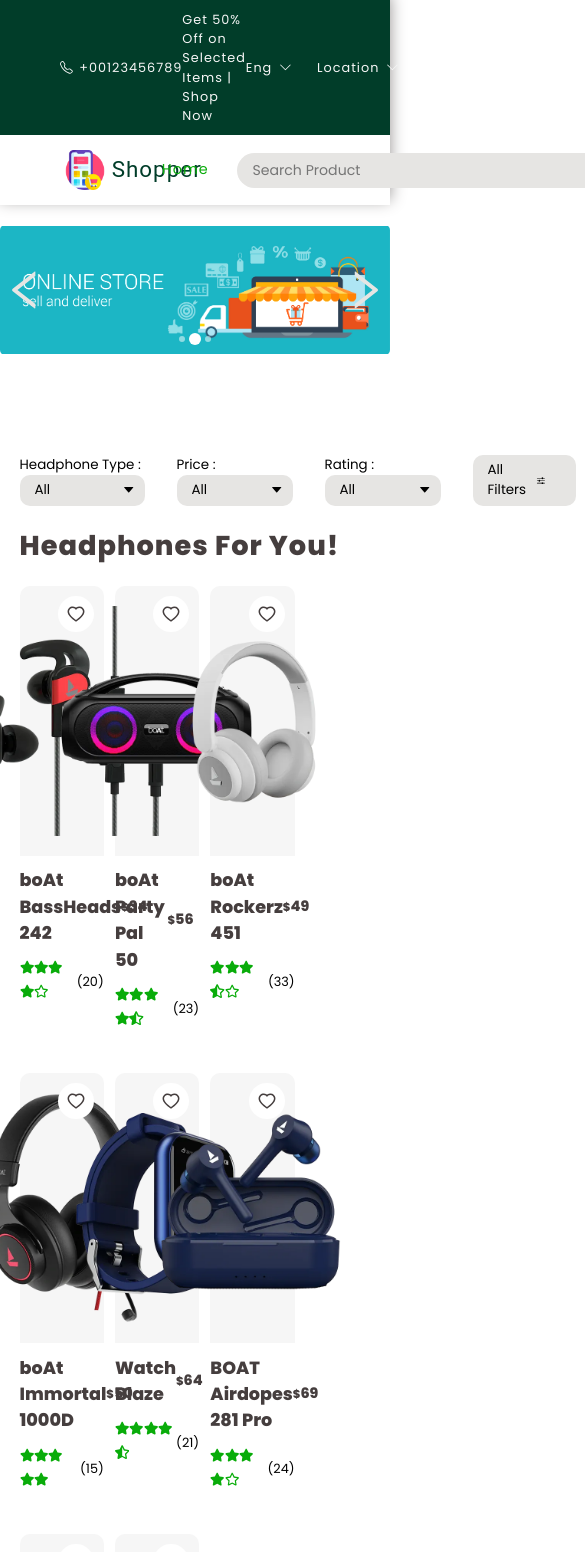
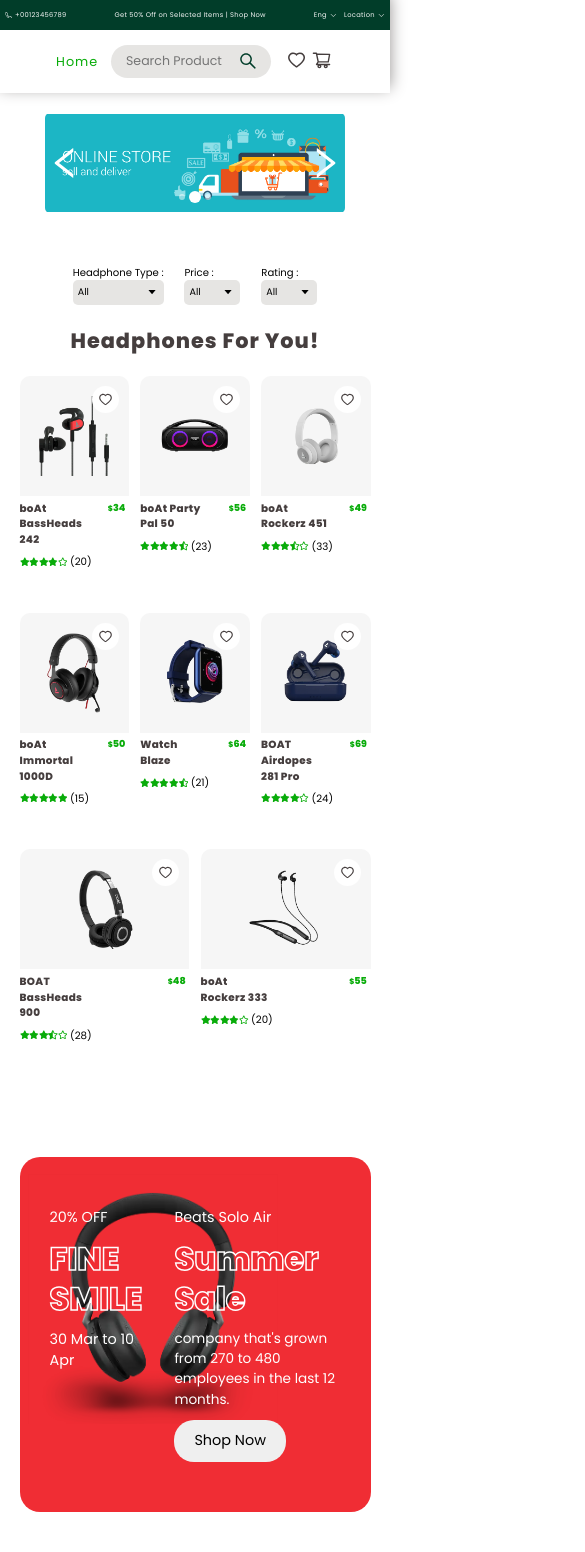
Before and after one commit to bipinemp/Ecommerce, a React (Vite) app: page / in a window 390 px wide. Shown: the top 1552 px of the page, 585 px wide, since content can reach past the window. Built offline with nearby package versions, Linux system fonts and the light colour scheme.

Commit message:
added responsiveness part 1

```diff
--- a/src/components/Banner.jsx
+++ b/src/components/Banner.jsx
@@ -10,7 +10,7 @@
   return (
     <div className="banner">
       <Carousel autoSlide={true}>
-        {images.map((s) => (
+        {images.map((s, i) => (
           <img
             src={s}
             alt="bannerimg"
@@ -18,7 +18,9 @@
               objectFit: "contain",
               filter: "brightness(105%)",
               borderRadius: "5px",
+              userSelect: "none",
             }}
+            key={i}
           />
         ))}
       </Carousel>
--- a/src/components/Carousel.jsx
+++ b/src/components/Carousel.jsx
@@ -41,15 +41,17 @@
       >
         <AiOutlineLeft
           onClick={prev}
-          fontSize="50px"
-          color="var(--LightLightBlack)"
+          fontSize="40px"
+          color="var(--White)"
           cursor="pointer"
+          id="bannerbtn"
         />
         <AiOutlineRight
           onClick={next}
-          fontSize="50px"
-          color="var(--LightLightBlack)"
+          fontSize="40px"
+          color="var(--White)"
           cursor="pointer"
+          id="bannerbtn"
         />
       </div>
       <div style={{ position: "absolute", bottom: "10px", right: 0, left: 0 }}>
--- a/src/components/Favourite.jsx
+++ b/src/components/Favourite.jsx
@@ -12,12 +12,15 @@
       <h1 className="favtitle">Favourites</h1>
       {state.favourite.length > 0 ? (
         <div className="favouriteitems">
-          {state.favourite.map((prod) => (
+          {state.favourite.map((prod, i) => (
             <div
+              key={i}
               className="favouriteitem"
               onClick={() => navigate(`/product/${prod.id}`)}
             >
-              <img src={prod.images[0]} alt="product" />
+              <div className="img">
+                <img src={prod.images[0]} alt="product" />
+              </div>
               <h1>{prod.name}</h1>
               <Rating stars={prod.rating} reviews={prod.reviews} />
             </div>
--- a/src/components/Filter.jsx
+++ b/src/components/Filter.jsx
@@ -38,7 +38,7 @@
           <option value="airpod">Airpod</option>
         </select>
         <span className="icon-container">
-          <AiOutlineCaretDown />
+          <AiOutlineCaretDown className="downicon" />
         </span>
       </div>
       <div>
@@ -49,7 +49,7 @@
           <option value="highprice">High - Low</option>
         </select>
         <span className="icon-container">
-          <AiOutlineCaretDown />
+          <AiOutlineCaretDown className="downicon" />
         </span>
       </div>
       <div>
@@ -60,12 +60,8 @@
           <option value="highrating">High - Low</option>
         </select>
         <span className="icon-container">
-          <AiOutlineCaretDown />
+          <AiOutlineCaretDown className="downicon" />
         </span>
-      </div>
-      <div>
-        <p>All Filters</p>
-        <IoOptions />
       </div>
     </div>
   );
--- a/src/components/Footer.jsx
+++ b/src/components/Footer.jsx
@@ -10,13 +10,13 @@
       <div className="footer1">
         <div>
           <p>20% OFF</p>
-          <h1>FINE SMILE</h1>
+          <h1 id="finesmile">FINE SMILE</h1>
           <p>30 Mar to 10 Apr</p>
         </div>
         <img src={headphones_c_1} alt="" />
         <div>
           <p>Beats Solo Air</p>
-          <h1>Summer Sale</h1>
+          <h1 id="finesmile">Summer Sale</h1>
           <p className="company">
             company that's grown from 270 to 480 employees in the last 12
             months.
--- a/src/components/Navbar.jsx
+++ b/src/components/Navbar.jsx
@@ -17,6 +17,7 @@
   const { state: state1 } = useContext(cartContext);
   const [searchValue, setSearchValue] = useState("");
   const [showDropdown, setShowDropdown] = useState(false);
+  const [display, setDisplay] = useState(false);
 
   const handleChange = (e) => {
     setSearchValue(e.target.value);
@@ -35,7 +36,14 @@
     return () => {
       document.removeEventListener("mousedown", handler);
     };
-  });
+  }, []);
+
+  const searchFocus = () => {
+    setDisplay(!display);
+  };
+  const searchFocusOut = () => {
+    setDisplay(false);
+  };
 
   return (
     <div className="navbar">
@@ -64,7 +72,7 @@
           <span>Shopper</span>
         </div>
         <ul>
-          <li>
+          <li id={display ? "none" : "notnone"}>
             <NavLink
               to="/"
               style={({ isActive }) => ({
@@ -84,6 +92,9 @@
                 placeholder="Search Product"
                 value={searchValue}
                 onChange={handleChange}
+                onFocus={searchFocus}
+                onBlur={searchFocusOut}
+                id="searchinput"
               />
               {showDropdown && (
                 <div className="dropdown" ref={ref}>
@@ -106,19 +117,21 @@
                       >
                         <img src={item.images[0]} alt="product" />
                         <p>{item.name}</p>
-                        <p>$ {item.price}</p>
+                        <p style={{ fontWeight: "bold" }}>${item.price}</p>
                       </div>
                     ))}
                 </div>
               )}
             </div>
+
+            <div id={display ? "none" : "notnone"}>
               <NavLink
                 to="/favourites"
                 style={({ isActive }) => ({
                   color: isActive ? "var(--LightGreen)" : "var(--DarkBlack)",
                 })}
               >
-              <AiOutlineHeart fontSize="25px" />
+                <AiOutlineHeart fontSize="25px" className="navicon" />
               </NavLink>
               <NavLink
                 to="/cart"
@@ -127,9 +140,10 @@
                 })}
                 className="cartlink"
               >
-              <AiOutlineShoppingCart fontSize="25px" />
+                <AiOutlineShoppingCart fontSize="25px" className="navicon" />
                 {state1.cart.length > 0 && <span>{state1.cart.length}</span>}
               </NavLink>
+            </div>
           </li>
         </ul>
       </nav>
--- a/src/components/Products.jsx
+++ b/src/components/Products.jsx
@@ -19,7 +19,7 @@
       <Filter />
       <h1 className="producttitle">Headphones For You!</h1>
       <div className="productPage">
-        {state.filter.map((item) => {
+        {state.filter.map((item, index) => {
           const img = item.images[0];
           const isFavourite = state1.favourite.includes(item);
 
@@ -31,6 +31,7 @@
                   navigate(`/product/${item.id}`);
                 }
               }}
+              key={index}
             >
               <div className="img">
                 <img src={img} alt="product" />
@@ -40,6 +41,7 @@
                     event.stopPropagation();
                     addtofavourite(item);
                   }}
+                  style={{ border: isFavourite && "1px solid var(--error)" }}
                 >
                   {isFavourite ? (
                     <AiFillHeart
--- a/src/styles/favourite.css
+++ b/src/styles/favourite.css
@@ -15,9 +15,10 @@
 .favouriteitems {
   display: flex;
   flex-wrap: wrap;
+  align-items: flex-start;
   gap: 0.7em;
 }
-.favouriteitem {
+.favouriteitems .favouriteitem {
   width: 24%;
   cursor: pointer;
   display: flex;
@@ -27,16 +28,24 @@
   gap: 5px;
   margin-bottom: 30px;
 }
+
 .favouriteitem h1 {
-  font-size: 1.2em;
+  font-size: 1em;
   pointer-events: none;
+}
+.favouriteitem .img {
+  position: relative;
+  width: 100%;
+  background-color: var(--LightLightBlack);
+  display: flex;
+  justify-content: center;
+  align-items: center;
+  border-top-left-radius: 10px;
+  border-top-right-radius: 10px;
 }
 .favouriteitem img {
   padding: 20px;
-  max-width: 250px;
-  background-color: var(--LightLightBlack);
-  border-top-left-radius: 10px;
-  border-top-right-radius: 10px;
+  max-width: 180px;
 }
 .errorfav {
   display: flex;
@@ -60,4 +69,42 @@
   font-size: 0.8em;
   font-weight: normal;
   letter-spacing: 2px;
+  border: 1px solid transparent;
 }
+
+/* Media Queriex starts from here  */
+@media only screen and (max-width: 1024px) {
+  .favouriteitems .favouriteitem {
+    width: 32%;
+  }
+  .favouriteitem img {
+    max-width: 120px;
+  }
+  .favouriteitem h1 {
+    font-size: 0.65rem;
+  }
+}
+
+@media only screen and (max-width: 768px) {
+  .favouriteitems {
+    justify-content: center;
+  }
+  .favouriteitems .favouriteitem {
+    width: 31%;
+  }
+}
+
+@media only screen and (max-width: 425px) {
+  .favouriteitems .favouriteitem {
+    width: 30%;
+  }
+  .favouriteitem img {
+    max-width: 80px;
+  }
+  .favouriteitem h1 {
+    font-size: 0.55rem;
+  }
+  .icon {
+    font-size: 0.6rem;
+  }
+}
--- a/src/styles/footer.css
+++ b/src/styles/footer.css
@@ -28,7 +28,7 @@
 .footer1 div:nth-child(1) {
   display: flex;
   flex-direction: column;
-  gap: 1em;
+  gap: 10px;
 }
 .footer1 div:nth-child(1) p {
   font-size: 1.2em;
@@ -38,7 +38,7 @@
   line-height: 70px;
 }
 .footer1 img {
-  width: 680px;
+  max-width: 550px;
   position: absolute;
   top: 50%;
   right: 50%;
@@ -57,8 +57,10 @@
   font-size: 0.85em;
 }
 .footer1 div:nth-child(3) h1 {
-  font-size: 3.2em;
+  font-size: 4.2rem;
   line-height: 70px;
+  color: transparent;
+  -webkit-text-stroke: 1.5px var(--White);
 }
 .footer1 div:nth-child(3) button {
   width: fit-content;
@@ -74,3 +76,67 @@
 .footer1 div:nth-child(3) button:hover {
   transform: scale(0.9);
 }
+#finesmile {
+  color: transparent;
+  -webkit-text-stroke: 1.5px var(--White);
+  z-index: 10;
+}
+
+/* Media Queries starts from here */
+@media only screen and (max-width: 1024px) {
+  .footer1 {
+    gap: 5rem;
+  }
+  .footer img {
+    max-width: 300px;
+    z-index: 1;
+  }
+}
+
+@media only screen and (max-width: 768px) {
+  .footer1 {
+    gap: 5rem;
+    padding: 50px 30px;
+  }
+  .footer1 p {
+    z-index: 2;
+  }
+  #finesmile {
+    font-size: 2rem;
+    line-height: 40px;
+  }
+  .footer1 {
+    align-items: flex-start;
+  }
+  .footer1 div:nth-child(1) p {
+    font-size: 0.9rem;
+  }
+}
+
+@media only screen and (max-width: 425px) {
+  .footer1 {
+    gap: 2em;
+  }
+  .footer img {
+    max-width: 250px;
+    top: 40%;
+  }
+  .footer1 div:nth-child(3) p:nth-child(1) {
+    font-size: 0.9rem;
+  }
+}
+
+@media only screen and (max-width: 375px) {
+  #finesmile {
+    font-size: 1.7rem;
+  }
+  .footer1 div:nth-child(3) button {
+    background: transparent;
+    color: var(--White);
+    border: 1.5px solid var(--White);
+  }
+  .footer2 {
+    margin-top: 100px;
+    font-size: 0.6rem;
+  }
+}
--- a/src/styles/home.css
+++ b/src/styles/home.css
@@ -4,11 +4,27 @@
   gap: 5em;
 }
 .banner {
-  max-width: 1000px;
+  width: 1000px;
   margin: 20px auto;
 }
+
+/* Media Queries starts here  */
+
 @media only screen and (max-width: 1024px) {
   .banner {
     max-width: 680px;
   }
 }
+@media only screen and (max-width: 768px) {
+  .banner {
+    max-width: 400px;
+  }
+}
+@media only screen and (max-width: 425px) {
+  .banner {
+    max-width: 300px;
+  }
+  .home {
+    gap: 2em;
+  }
+}
--- a/src/styles/navbar.css
+++ b/src/styles/navbar.css
@@ -16,7 +16,7 @@
   display: flex;
   justify-content: space-between;
   padding: 10px 60px;
-  font-size: 0.8em;
+  font-size: 0.8rem;
   letter-spacing: 1px;
 }
 .topnavbar ul li:first-child {
@@ -61,6 +61,10 @@
   align-items: center;
   gap: 1em;
 }
+nav ul li:nth-child(2) div:nth-child(2) {
+  display: flex;
+  gap: 1em;
+}
 .search {
   position: relative;
   display: flex;
@@ -88,7 +92,7 @@
 }
 .dropdown {
   display: flex;
-  max-height: 60vh;
+  max-height: 30vh;
   flex-direction: column;
   position: absolute;
   top: 60px;
@@ -126,21 +130,101 @@
   position: relative;
 }
 .cartlink span {
+  width: 25px;
+  text-align: center;
   display: flex;
+  justify-content: center;
+  align-items: center;
   position: absolute;
   top: -10px;
   left: 17px;
   background-color: var(--LightGreen);
-  padding: 1px 7px;
+  padding: 3px 0px;
   border-radius: 50%;
   color: var(--White);
   font-family: var(--TextFont);
-  font-size: 0.8em;
+  font-size: 0.65rem;
   border: 2px solid var(--White);
 }
 
 /* Media Queries for navbar  */
-/* @media only screen and (max-width: 1024px) {
+@media only screen and (max-width: 1024px) {
   .topnavbar ul {
+    font-size: 0.7rem;
+    padding: 10px 20px;
   }
-} */
+  nav {
+    padding: 15px 40px;
+  }
+  .search input {
+    width: 350px;
+  }
+  .logo {
+    font-size: 0.9rem;
+  }
+}
+
+@media only screen and (max-width: 768px) {
+  .dropdown {
+    font-size: 0.6rem;
+    padding: 10px;
+  }
+  .searchproduct img {
+    max-width: 40px;
+  }
+  .search input {
+    max-width: 280px;
+  }
+  .logo {
+    display: none;
+  }
+  .topnavbar ul {
+    font-size: 0.5rem;
+    letter-spacing: 0.3px;
+    padding: 10px;
+  }
+  nav {
+    padding: 15px 20px;
+    justify-content: center;
+    align-items: center;
+  }
+  nav ul {
+    font-size: 0.8rem;
+    gap: 1em;
+  }
+}
+
+@media only screen and (max-width: 425px) {
+  .topnavbar ul {
+    padding: 10px 5px;
+    font-size: 0.42rem;
+    letter-spacing: none;
+  }
+  .topnavbar ul li:nth-child(3) {
+    gap: 7px;
+  }
+  nav ul {
+    gap: 1em;
+  }
+  nav .navicon {
+    font-size: 1.4em;
+    padding-top: 5px;
+  }
+  nav ul li:nth-child(2) div:nth-child(2) {
+    gap: 5px;
+  }
+  .search input {
+    max-width: 160px;
+    padding: 7px 40px 7px 15px;
+    transition: all 200ms ease-out;
+  }
+  #searchinput:focus {
+    max-width: 280px;
+  }
+  #none {
+    display: none;
+  }
+  #notnone {
+    display: block;
+  }
+}
--- a/src/styles/products.css
+++ b/src/styles/products.css
@@ -28,7 +28,7 @@
 }
 .product img {
   z-index: 50;
-  max-width: 230px;
+  max-width: 180px;
   object-fit: contain;
   border-top-left-radius: 10px;
   border-top-right-radius: 10px;
@@ -57,8 +57,10 @@
 }
 .product .names h1 {
   font-family: var(--TextFont);
-  font-size: 1.1em;
+  font-size: 1rem;
   color: var(--DarkBlack);
+  width: fit-content;
+  word-break: break-word;
 }
 
 .product .names p span {
@@ -66,8 +68,8 @@
 }
 .product .names p {
   font-family: var(--TextFont);
-  font-size: 0.9em;
-  color: var(--DarkBlack);
+  font-size: 1em;
+  color: var(--LightGreen);
   font-weight: bold;
 }
 .product button {
@@ -137,28 +139,21 @@
   outline-color: transparent;
 }
 .filter div {
-  position: relative;
   display: flex;
   flex-direction: column;
   font-family: var(--TextFont);
   font-size: 0.84em;
 }
+
 .filter div .icon-container {
-  width: 20px;
-  position: absolute;
-  right: 3px;
-  bottom: 2.5px;
+  position: relative;
+  display: flex;
   pointer-events: none;
 }
-.filter div:last-child {
-  background-color: var(--LightLightBlack);
-  padding: 5px 30px 5px 15px;
-  display: flex;
-  flex-direction: row;
-  align-items: center;
-  gap: 0.5em;
-  align-self: flex-end;
-  border-radius: 10px;
+.filter div .icon-container .downicon {
+  position: absolute;
+  right: 7px;
+  bottom: 7.5px;
 }
 
 /* For singleProduct.jsx */
@@ -311,3 +306,101 @@
   display: flex;
   justify-content: center;
 }
+
+/* Media Queries starts here  */
+@media only screen and (max-width: 1024px) {
+  .filter {
+    justify-content: center;
+  }
+  .products .producttitle {
+    text-align: center;
+  }
+  .productPage .product {
+    width: 32%;
+  }
+  .product img {
+    max-width: 120px;
+  }
+  .product .names p {
+    font-size: 0.8rem;
+  }
+  .product .names h1 {
+    font-size: 0.7rem;
+  }
+}
+@media only screen and (max-width: 768px) {
+  .filter {
+    gap: 1.5em;
+  }
+  .filter select {
+    padding: 5px 0px 5px 10px;
+    border-radius: 5px;
+    font-size: 0.6rem;
+  }
+  .filter span {
+    font-size: 0.8rem;
+  }
+  .filter div .icon-container .downicon {
+    bottom: 6px;
+  }
+  .productPage .product {
+    width: 31%;
+  }
+  .product .names {
+    align-items: flex-start;
+  }
+  .product .names h1 {
+    width: 70px;
+    font-size: 0.65rem;
+    letter-spacing: 0.3px;
+  }
+  .product .names p {
+    font-size: 0.6rem;
+  }
+  .product .img span {
+    padding: 5px;
+  }
+  .iconheart {
+    font-size: 15px;
+  }
+  .rating {
+    font-size: 0.8rem;
+  }
+  .icon {
+    font-size: 0.7rem;
+  }
+  .product {
+    gap: 0.3em;
+  }
+  .product img {
+    max-width: 100px;
+  }
+}
+
+@media only screen and (max-width: 425px) {
+  .filter {
+    gap: 1.3em;
+  }
+  .filter span {
+    font-size: 0.63rem;
+  }
+  .filter select {
+    padding: 5px 0px 5px 5px;
+  }
+  .products .producttitle {
+    font-size: 1.3rem;
+  }
+  .products {
+    padding-bottom: 50px;
+  }
+  .filter div .icon-container .downicon {
+    bottom: 8px;
+  }
+  .product img {
+    max-width: 80px;
+  }
+  .productPage .product {
+    flex-basis: 1;
+    flex-grow: 1;
+  }
+}
```
Lines whose indentation alone changed are shown as unchanged.
